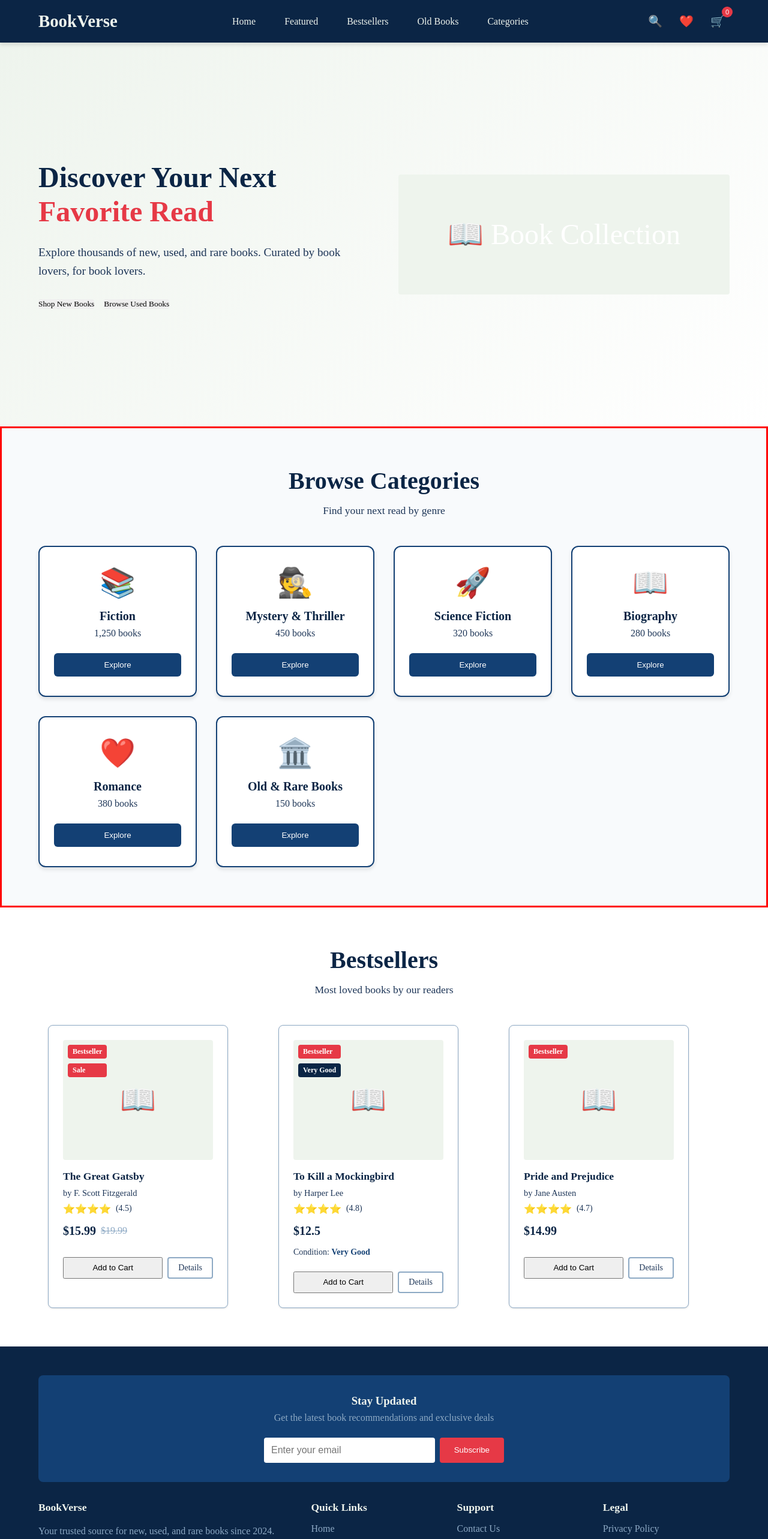
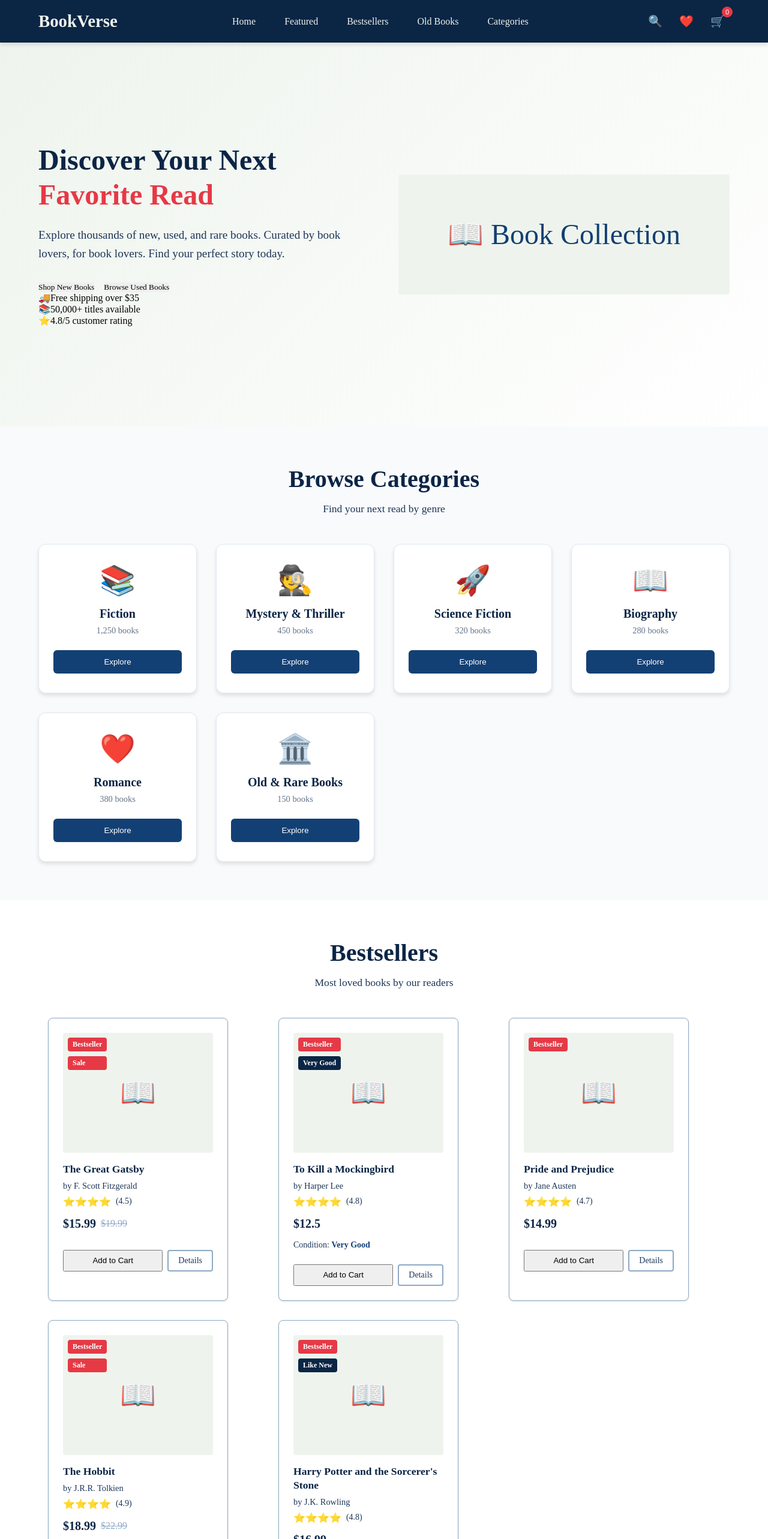
Before and after one commit to Javeria-Javaid/BookVerse, a React (Vite) app in the folder bookverse/: page / in a window 1280 px wide. Shown: the top 2566 px of the page at 60% size. Built offline with nearby package versions, Linux system fonts and the light colour scheme.

Commit message:
made small changes

```diff
--- a/bookverse/src/App.jsx
+++ b/bookverse/src/App.jsx
@@ -5,7 +5,7 @@ import FeaturedCategories from './components/home/FeaturedCategories/FeaturedCat
 import Bestsellers from './components/home/Bestsellers/Bestsellers';
 import Modal from './components/common/Modal/Modal';
 
-// Mock data
+// Mock data for books
 const mockBooks = [
     {
         id: 1,
@@ -50,6 +50,28 @@ const mockBooks = [
         condition: "new",
         isBestseller: true,
         isNewArrival: false
+    },
+    {
+        id: 5,
+        title: "The Hobbit",
+        author: "J.R.R. Tolkien",
+        price: 18.99,
+        originalPrice: 22.99,
+        rating: 4.9,
+        condition: "new",
+        isBestseller: true,
+        isNewArrival: false
+    },
+    {
+        id: 6,
+        title: "Harry Potter and the Sorcerer's Stone",
+        author: "J.K. Rowling",
+        price: 16.99,
+        rating: 4.8,
+        condition: "used",
+        conditionType: "Like New",
+        isBestseller: true,
+        isNewArrival: false
     }
 ];
 
@@ -58,7 +80,7 @@ function App() {
     const [selectedBook, setSelectedBook] = useState(null);
 
     const handleAddToCart = (book) => {
-        alert(`Added "${book.title}" to cart!`);
+        alert(`Added "${book.title}" to cart! 🛒\nPrice: $${book.price}`);
     };
 
     const handleViewDetails = (book) => {
@@ -68,16 +90,27 @@ function App() {
 
     return (
         <Layout>
+            {/* Hero Section */}
             <Hero />
+
+            {/* Featured Categories Section */}
             <FeaturedCategories />
+
+            {/* Bestsellers Section */}
             <Bestsellers
                 books={mockBooks}
                 onAddToCart={handleAddToCart}
                 onViewDetails={handleViewDetails}
             />
 
-            {/* Add more sections here later */}
+            {/* Additional Sections can be added here later:
+      - New Arrivals
+      - Old & Rare Books
+      - Special Offers
+      - Testimonials
+      */}
 
+            {/* Book Details Modal */}
             <Modal
                 isOpen={isModalOpen}
                 onClose={() => {
@@ -87,21 +120,34 @@ function App() {
                 title={selectedBook ? selectedBook.title : "Book Details"}
             >
                 {selectedBook && (
-                    <div>
+                    <div style={{ lineHeight: '1.6' }}>
                         <p><strong>Author:</strong> {selectedBook.author}</p>
                         <p><strong>Price:</strong> ${selectedBook.price}</p>
-                        <p><strong>Rating:</strong> {selectedBook.rating}/5</p>
+                        {selectedBook.originalPrice && (
+                            <p><strong>Original Price:</strong> <span style={{ textDecoration: 'line-through', color: '#8DA9C4' }}>${selectedBook.originalPrice}</span></p>
+                        )}
+                        <p><strong>Rating:</strong> ⭐ {selectedBook.rating}/5</p>
                         <p><strong>Condition:</strong> {selectedBook.condition}</p>
                         {selectedBook.conditionType && (
                             <p><strong>Condition Type:</strong> {selectedBook.conditionType}</p>
                         )}
-                        <div style={{ marginTop: '1.5rem' }}>
+                        <div style={{ marginTop: '2rem', display: 'flex', gap: '1rem', flexWrap: 'wrap' }}>
                             <button
                                 className="btn btn-primary"
-                                onClick={() => handleAddToCart(selectedBook)}
-                                style={{ padding: '0.75rem 1.5rem' }}
+                                onClick={() => {
+                                    handleAddToCart(selectedBook);
+                                    setIsModalOpen(false);
+                                }}
+                                style={{ padding: '0.75rem 1.5rem', fontSize: '1rem' }}
                             >
                                 Add to Cart
+                            </button>
+                            <button
+                                className="btn btn-secondary"
+                                onClick={() => setIsModalOpen(false)}
+                                style={{ padding: '0.75rem 1.5rem', fontSize: '1rem' }}
+                            >
+                                Continue Shopping
                             </button>
                         </div>
                     </div>
--- a/bookverse/src/components/home/FeaturedCategories/FeaturedCategories.css
+++ b/bookverse/src/components/home/FeaturedCategories/FeaturedCategories.css
@@ -1,7 +1,6 @@
 .featured-categories {
     padding: 4rem 0;
     background: #f8fafc;
-    border: 3px solid red; /* Debug border */
 }
 
 .section-title {
@@ -34,6 +33,7 @@
     text-align: center;
     box-shadow: 0 4px 6px rgba(0, 0, 0, 0.1);
     transition: all 0.3s ease;
+    border: 1px solid #e2e8f0;
 }
 
 .category-card:hover {
@@ -56,6 +56,7 @@
 .category-count {
     color: #64748b;
     margin-bottom: 1.5rem;
+    font-size: 0.9rem;
 }
 
 .category-btn {
@@ -79,4 +80,8 @@
         grid-template-columns: repeat(auto-fit, minmax(200px, 1fr));
         gap: 1.5rem;
     }
+
+    .section-title {
+        font-size: 2rem;
+    }
 }
--- a/bookverse/src/components/home/FeaturedCategories/FeaturedCategories.jsx
+++ b/bookverse/src/components/home/FeaturedCategories/FeaturedCategories.jsx
@@ -2,8 +2,6 @@ import React from 'react';
 import './FeaturedCategories.css';
 
 const FeaturedCategories = () => {
-    console.log('FeaturedCategories component is rendering!');
-
     const categories = [
         { id: 1, name: 'Fiction', icon: '📚', count: '1,250 books' },
         { id: 2, name: 'Mystery & Thriller', icon: '🕵️', count: '450 books' },
@@ -16,35 +14,16 @@ const FeaturedCategories = () => {
     return (
         <section id="categories" className="featured-categories">
             <div className="container">
-                <h2 className="section-title" style={{ color: '#0B2545' }}>Browse Categories</h2>
-                <p className="section-subtitle" style={{ color: '#1D3557' }}>Find your next read by genre</p>
+                <h2 className="section-title">Browse Categories</h2>
+                <p className="section-subtitle">Find your next read by genre</p>
 
                 <div className="categories-grid">
                     {categories.map((category) => (
-                        <div
-                            key={category.id}
-                            className="category-card"
-                            style={{
-                                border: '2px solid #134074',
-                                background: 'white'
-                            }}
-                        >
-                            <div className="category-icon" style={{ fontSize: '3rem' }}>{category.icon}</div>
-                            <h3 className="category-name" style={{ color: '#0B2545' }}>{category.name}</h3>
-                            <p className="category-count" style={{ color: '#1D3557' }}>{category.count}</p>
-                            <button
-                                className="category-btn"
-                                style={{
-                                    background: '#134074',
-                                    color: 'white',
-                                    padding: '0.75rem 1.5rem',
-                                    border: 'none',
-                                    borderRadius: '6px',
-                                    cursor: 'pointer'
-                                }}
-                            >
-                                Explore
-                            </button>
+                        <div key={category.id} className="category-card">
+                            <div className="category-icon">{category.icon}</div>
+                            <h3 className="category-name">{category.name}</h3>
+                            <p className="category-count">{category.count}</p>
+                            <button className="category-btn">Explore</button>
                         </div>
                     ))}
                 </div>
--- a/bookverse/src/components/home/Hero/Hero.css
+++ b/bookverse/src/components/home/Hero/Hero.css
@@ -52,7 +52,7 @@
     display: flex;
     align-items: center;
     justify-content: center;
-    color: #FFFFFF;
+    color: #134074;
     font-size: 1.5rem;
     font-weight: 500;
 }
--- a/bookverse/src/components/home/Hero/Hero.jsx
+++ b/bookverse/src/components/home/Hero/Hero.jsx
@@ -3,7 +3,7 @@ import './Hero.css';
 
 const Hero = () => {
     return (
-        <section className="hero">
+        <section id="home" className="hero">
             <div className="container">
                 <div className="hero-content">
                     <div className="hero-text">
@@ -12,10 +12,25 @@ const Hero = () => {
                         </h1>
                         <p className="hero-subtitle">
                             Explore thousands of new, used, and rare books. Curated by book lovers, for book lovers.
+                            Find your perfect story today.
                         </p>
                         <div className="hero-actions">
                             <button className="btn btn-primary">Shop New Books</button>
                             <button className="btn btn-secondary">Browse Used Books</button>
+                        </div>
+                        <div className="hero-features">
+                            <div className="feature">
+                                <span>🚚</span>
+                                <span>Free shipping over $35</span>
+                            </div>
+                            <div className="feature">
+                                <span>📚</span>
+                                <span>50,000+ titles available</span>
+                            </div>
+                            <div className="feature">
+                                <span>⭐</span>
+                                <span>4.8/5 customer rating</span>
+                            </div>
                         </div>
                     </div>
                     <div className="hero-image">
```
